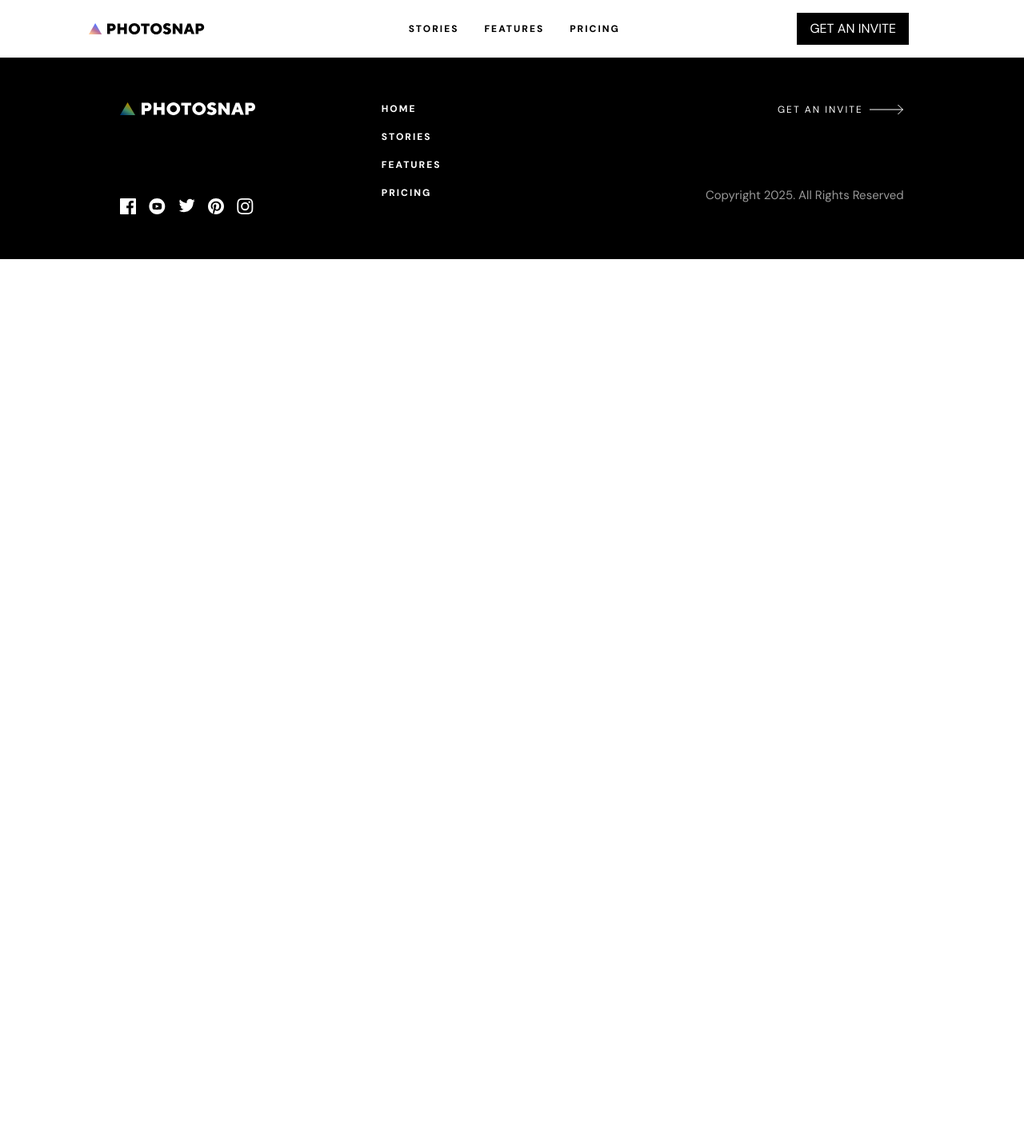
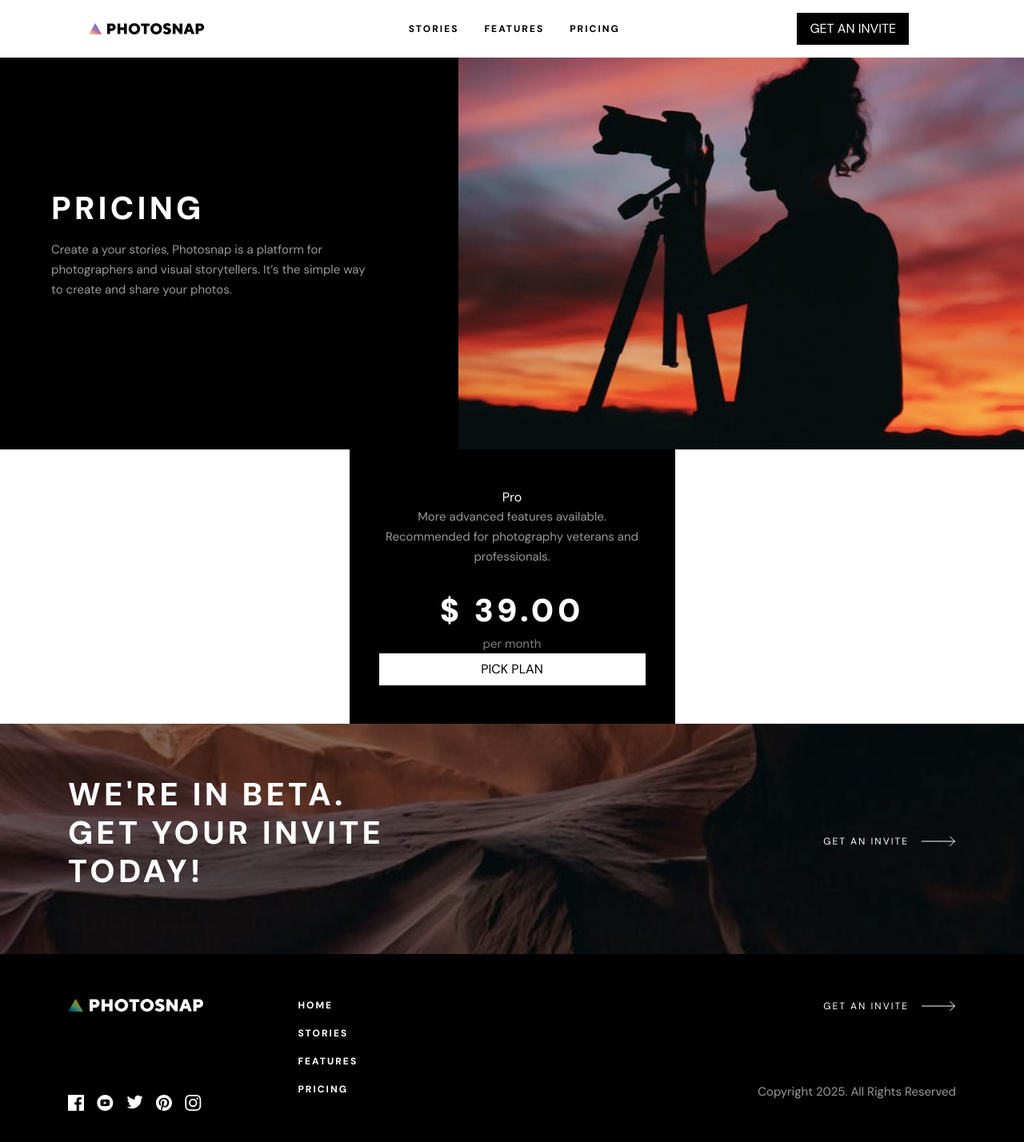
Before and after one commit to Arteque/photosnapwebsite, a React (Vite) app: page /pricing in a window 1280 px wide. Shown: the top 1428 px of the page at 80% size. Before the commit the page ends 800 px from the top, so only its background shows below. Built offline with nearby package versions, Linux system fonts and the light colour scheme.

Commit message:
Pricing Card

```diff
--- a/src/Components/Footer.jsx
+++ b/src/Components/Footer.jsx
@@ -4,27 +4,29 @@ import Container from "../Fragments/Container";
 import { Nav } from "./Nav/Nav";
 import Paragraph from "../Fragments/Paragraph";
 import Button from "../Fragments/Button";
+
 const Footer = () => {
+
   return (
       <footer className="bg-black-100 text-white-100 py-[56px]">
         <Container
           classname="flex flex-col items-center gap-[49px]
         md:grid md:grid-cols-[0.2fr_repeat(2,1fr)0.2fr] md:grid-rows-[repeat(3,0.2fr)] md:gap-0
-      lg:grid-cols-[0.2fr_repeat(3,1fr)0.2fr] lg:grid-rows-[repeat(3,1fr)]
+        lg:grid-cols-[repeat(3,1fr)] lg:grid-rows-[repeat(3,1fr)]
         "
         >
           <Logo classname="invert md:col-start-2 md:col-span-1
-        lg:self-start
+          lg:col-start-1 lg:self-start
           " />
           <Social classname="md:col-start-2 md:row-start-3 md:col-span-1 md:self-baseline
-        lg:self-end
+          lg:col-start-1 lg:self-end
           " />
           <Nav
             location="footer"
             classname="text-center
             md:col-start-2 md:col-span-1 md:row-start-2 md:self-end md:text-left md:mt-[32px] md:mb-[72px]
             md:[&>ul]:flex md:[&>ul]:gap-[26px]
-          lg:col-start-3 lg:row-start-1 lg:row-end-[-1] lg:m-[unset!important]
+            lg:col-start-2 lg:row-start-1 lg:row-end-[-1] lg:m-[unset!important]
             lg:[&>ul]:flex-col lg:[&>ul]:gap-[unset!important]
           "
           />
@@ -34,7 +36,7 @@ const Footer = () => {
             dark={true}
             classname="w-fit mx-auto mb-[2rem] text-[12px] tracking-[2px]
             md:justify-self-end md:mb-[0] md:mx-[unset]
-          lg:self-start
+            lg:col-start-4 lg:self-start
             "
           />
 
--- a/src/Fragments/HeaderBig.jsx
+++ b/src/Fragments/HeaderBig.jsx
@@ -1,6 +1,6 @@
-const HeaderBig = ({children, dark}) => {
+const HeaderBig = ({children, dark, classname}) => {
   return (
-    <h2 className={`heading-xl text-[32px] md:text-[40px] ${dark ? 'text-black-100' : 'text-white-100'}`}>
+    <h2 className={`heading-xl text-[32px] md:text-[40px] ${dark ? 'text-black-100' : 'text-white-100'} ${classname}`}>
         {children}
     </h2>
   )
--- /dev/null
+++ b/src/Fragments/HeroPage.jsx
@@ -0,0 +1,33 @@
+import CardContainer from "../Fragments/CardContainer"
+import Card from "../Fragments/Card"
+import HeaderBig from "../Fragments/HeaderBig"
+import Paragraph from "../Fragments/Paragraph"
+const HeroPage = ({text, title, imgurlmobile, imgurltablet, imgurldesktop}) => {
+  return (
+    <section id="hero">
+        <CardContainer classname="bg-black-100">
+            <Card
+            classname="min-h-[294px] md:min-h-[490px] col-start-1 col-end-[-1] row-start-1  md:col-start-6 md:col-end-[-1]
+            lg:col-start-6
+            "
+            bgmedia={true}
+            imgurlmobile={imgurlmobile}
+            imgurltablet={imgurltablet}
+            imgurldesktop={imgurldesktop}
+            />
+            <Card
+            dark={true}
+            bgmedia={false}
+            classname="col-start-1 col-end-[-1] md:col-start-2 md:col-end-6 lg:col-end-6  max-w-[450px]"
+            >
+            <HeaderBig dark={false}>{title}</HeaderBig>
+            <Paragraph dark={true}>
+                {text}
+            </Paragraph>
+            </Card>
+        </CardContainer>
+    </section>
+  )
+}
+
+export default HeroPage
--- /dev/null
+++ b/src/Fragments/InviteCall.jsx
@@ -0,0 +1,25 @@
+import Button from "./Button"
+import Container from "./Container"
+import HeaderBig from "./HeaderBig"
+
+const InviteCall = () => {
+  return (
+    <section>
+        <div className="prefooter bg-no-repeat bg-cover
+        bg-[url(/shared/mobile/bg-beta.jpg)] min-h-[288px]
+        md:bg-[url(/shared/tablet/bg-beta.jpg)]
+        ">
+        <Container classname="pt-[64px] px-[33px]
+        md:flex md:justify-between md:items-center
+        lg:px-[unset]
+        ">
+            <HeaderBig dark={false} classname="mb-[22px] max-w-[400px] tracking-[4.17px]">We're in beta. Get your invite today!</HeaderBig>
+            <Button btntype="underline" dark={true} to="#"btntext="Get an invite" classname="text-[12px] tracking-[2px]"/>
+
+        </Container>
+        </div>
+    </section>
+  )
+}
+
+export default InviteCall
--- a/src/Pages/Features.jsx
+++ b/src/Pages/Features.jsx
@@ -5,39 +5,25 @@ import CardContainer from "../Fragments/CardContainer";
 import Card from "../Fragments/Card";
 import CardIcon from "../Fragments/CardIcon";
 import Container from "../Fragments/Container";
-import CardFullImg from "../Fragments/CardFullImg";
+import FeaturesData from "../Data/Features.json";
 
-import FeaturesData from "../Data/Features.json";
+import InviteCall from "../Fragments/InviteCall";
+import HeroPage from "../Fragments/HeroPage";
+
 const Features = () => {
   const [featuresData, setFeaturesData] = useState(FeaturesData);
 
   return (
     <>
-      <section id="hero">
-        <CardContainer classname="bg-black-100">
-          <Card
-            classname="min-h-[375px] lg:min-h-[650px] col-start-1 col-end-[-1] row-start-1  md:col-start-6 md:col-end-[-1]
-          lg:col-start-6
-          "
-            bgmedia={true}
-            imgurlmobile="bg-[url(/features/mobile/hero.jpg)]"
-            imgurltablet="md:bg-url[url(/features/tablet/hero.jpg)]"
-            imgurldesktop="lg:bg-[url(/features/desktop/hero.jpg)]"
-          />
-          <Card
-            dark={true}
-            bgmedia={false}
-            classname="col-start-1 col-end-[-1] md:col-start-2 md:col-end-6 lg:col-end-6  max-w-[450px]"
-          >
-            <HeaderBig dark={false}>FEATURES</HeaderBig>
-            <Paragraph dark={true}>
-              We make sure all of our features are designed to be loved by every
+      <HeroPage
+      imgurlmobile="bg-[url(/features/mobile/hero.jpg)]"
+      imgurltablet="md:bg-url[url(/features/tablet/hero.jpg)]"
+      imgurldesktop="lg:bg-[url(/features/desktop/hero.jpg)]"
+      title="Features"
+      text=" We make sure all of our features are designed to be loved by every
               aspiring and even professional photograpers who wanted to share
-              their stories.
-            </Paragraph>
-          </Card>
-        </CardContainer>
-      </section>
+              their stories."
+      />
 
       <section className="cards">
         <Container
@@ -64,18 +50,7 @@ const Features = () => {
             ))}
         </Container>
       </section>
-      <section>
-      <CardFullImg
-            ishero={true}
-            imgalt="Hazy full moon of appalachia"
-            imgmobile="/shared/mobile/bg-beta.jpg"
-            imgtablet="/shared/tablet/bg-beta.jpg"
-            imgdesktop="/shared/desktop/bg-beta.jpg"
-            imgtitle="We’re in beta. Get your invite today!"
-            btntext="Get an invite"
-
-          />
-      </section>
+     <InviteCall />
     </>
   );
 };
--- a/src/Pages/Pricing.jsx
+++ b/src/Pages/Pricing.jsx
@@ -1,8 +1,36 @@
-import Page from "../Components/Page"
-
+import InviteCall from "../Fragments/InviteCall"
+import HeaderBig from "../Fragments/HeaderBig"
+import Paragraph from "../Fragments/Paragraph"
+import HeroPage from "../Fragments/HeroPage"
+import Container from "../Fragments/Container"
+import Button from "../Fragments/Button"
 const Pricing = () => {
   return (
-    <Page />
+    <>
+      <HeroPage
+       imgurlmobile="bg-[url(/pricing/mobile/hero.jpg)]"
+       imgurltablet="md:bg-url[url(/pricing/tablet/hero.jpg)]"
+       imgurldesktop="lg:bg-[url(/pricing/desktop/hero.jpg)]"
+        title="Pricing"
+      text="Create a your stories, Photosnap is a platform for photographers and visual storytellers. It’s the simple way to create and share your photos."/>
+      <section>
+        <Container>
+           <div className="bg-black-100 text-white-100 text-center max-w-[407px] px-[37px] py-[48px] mx-auto">
+               <h2 classname="text-[24px] leading-[25px] font-bold">
+                Pro
+               </h2>
+               <Paragraph dark={true} classname="text-[15px] leading-[25px]">
+                  More advanced features available. Recommended for photography veterans and professionals.
+               </Paragraph>
+               <h3><span className="text-[40px] font-black tracking-[4.75px]">$ 39.00</span><br />
+               <span className="text-[15px] text-white-100 opacity-50">per month</span>
+               </h3>
+               <Button btntype={"full"} dark={true} btntext="Pick plan" classname="text-black-100 w-full block"/>
+           </div>
+        </Container>
+      </section>
+      <InviteCall />
+    </>
   )
 }
 
--- a/src/style.css
+++ b/src/style.css
@@ -63,7 +63,7 @@
     .button-underline{
         display: flex;
         align-items: center;
-        gap: 0.5rem;
+        gap: 1rem;
         text-transform: uppercase;
     }
     .button-underline.button-underline-on-dark .text{
```
Lines whose indentation alone changed are shown as unchanged.
